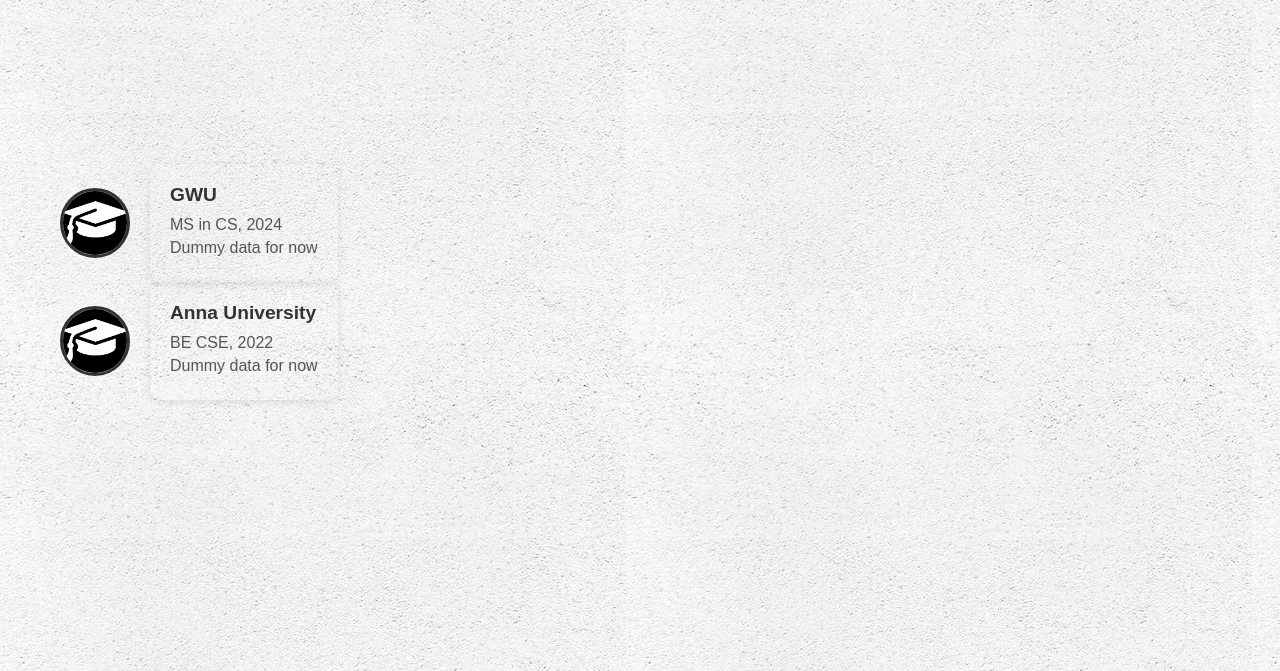
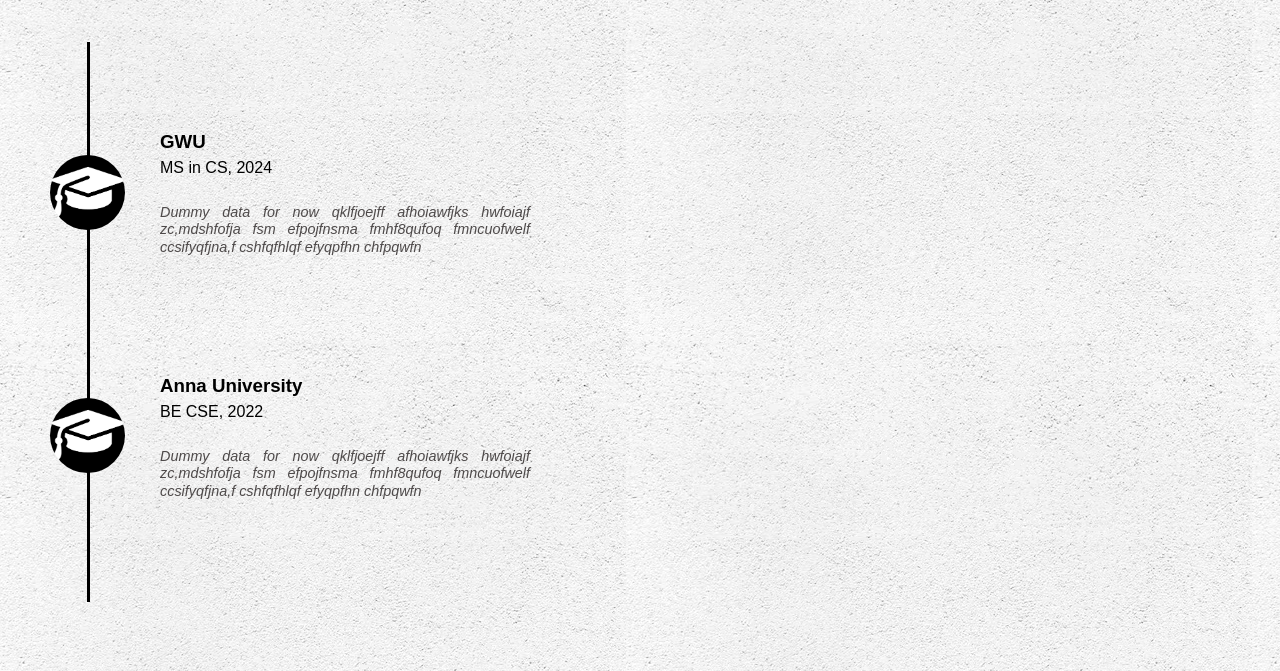
Before and after one commit to Hidhayath-Nisha/Portfolio, a plain HTML site: page education.html in a window 1280 px wide. Shown: the part 86-757 px from the top of the page. Drawn offline with Linux system fonts and the light colour scheme.

Commit message:
Commit for timeling theme in education section

```diff
--- a/education.html
+++ b/education.html
@@ -30,24 +30,28 @@
     </ul>
   </nav>
   </section>
-    <section class="timeline">
+  <div class="timeline-container">
+    <!-- Vertical Line -->
+    <div class="vertical-line"></div>
     <div class="timeline-content">
-            <img src="degree.png" alt="First Education" class="timeline-img">
+        <img src="degree.png" alt="GWU" class="timeline-img">
         <div class="timeline-text">
             <h3>GWU</h3>
-              <p>MS in CS, 2024</p>
-              <p>Dummy data for now</p>
+            <p>MS in CS, 2024</p><br>
+            <p class="edu-desc">Dummy data for now qklfjoejff afhoiawfjks hwfoiajf zc,mdshfofja fsm efpojfnsma fmhf8qufoq fmncuofwelf  ccsifyqfjna,f cshfqfhlqf efyqpfhn chfpqwfn </p>
           </div>
     </div>
+    <br>
+    <br>
     <div class="timeline-content">
-            <img src="degree.png" alt="Second Education" class="timeline-img">
+        <img src="degree.png" alt="Anna University" class="timeline-img">
         <div class="timeline-text">
             <h3>Anna University</h3>
-              <p>BE CSE, 2022</p>
-              <p>Dummy data for now</p>
+            <p>BE CSE, 2022</p><br>
+            <p class="edu-desc">Dummy data for now qklfjoejff afhoiawfjks hwfoiajf zc,mdshfofja fsm efpojfnsma fmhf8qufoq fmncuofwelf  ccsifyqfjna,f cshfqfhlqf efyqpfhn chfpqwfn </p>
           </div>
     </div>
-      </section>
+</div>
   <section>
 
   <div class="social-icons">
--- a/styles.css
+++ b/styles.css
@@ -166,71 +166,93 @@
   right: 14rem;
 }
 
-.timeline {
+.timeline-container {
+  position: relative;
   display: flex;
   flex-direction: column;
-  align-items: center;
-  padding-top: 250px;
-  padding-left: 40px;
-  position: fixed;
+  align-items: flex-start;
+  justify-content: center;
   width: 100%;
+  max-width: 800px;
+  height: 100vh;
+  padding-left: 50px;
 }
 
-.timeline-item {
-  display: flex;
-  justify-content: center;
-  margin: 40px 0;
-  position: relative;
-  width: 100%;
+.vertical-line {
+  position: absolute;
+  left: 87px;
+  top: 8rem;
+  bottom:7rem;
+  width: 3px;
+  background-color: black;
+  z-index: 0;
+  height: auto;
 }
 
 .timeline-content {
   display: flex;
-  justify-content: flex-start;
   align-items: center;
+  margin: 30px 0;
+  position: relative;
   width: 100%;
-  position: relative;
-  flex-direction: row;
+  z-index: 1;
 }
 
-/*.timeline::before {
-  content: "";
-  position: absolute;
-  left: 50%;
-  top: 0;
-  height: 100%;
-  width: 2px;
-  background-color: #333;
-  transform: translateX(-50%);
-  z-index: 1;
-}
-*/
 .timeline-img {
-  width: 70px;
-  height: 70px;
+  width: 75px;
+  height: 75px;
   border-radius: 50%;
-  border: 3px solid #333;
-  object-fit: cover;
-  margin: 0 20px;
-  z-index: 2;
+  object-fit:cover;
+  margin-right: 20px;
 }
 
-
 .timeline-text {
-  padding: 20px;
-  border-radius: 10px;
-  box-shadow: 0 2px 8px rgba(0, 0, 0, 0.1);
-  z-index: 2;
+  padding: 10px 15px;
+  line-height: 1.5;
+  flex: 1;
+  max-width: 400px;
 }
 
-.timeline-text h3 {
-  margin: 0 0 10px;
-  font-size: 1.2rem;
-  color: #333;
+.edu-desc{
+  line-height: 1.2;
+  font-weight: lighter;
+  font-size: 0.9rem;
+  font-style: italic;
+  flex: 1;
+  font-weight: 100;
+  text-align: justify;
+  max-width: 500px;
+  color: #4e4a4a;
 }
 
-.timeline-text p {
-  margin: 5px 0;
-  font-size: 1rem;
-  color: #555;
+@media (max-width: 768px) {
+  body {
+      flex-direction: column;
+      align-items: flex-start;
+  }
+
+  .timeline-container {
+      padding-left: 20px;
+      max-width: 100%;
+  }
+
+  .vertical-line {
+      left: 40px;
+  }
+
+  .timeline-content {
+      flex-direction: column;
+      align-items: flex-start;
+  }
+
+  .timeline-img {
+      margin: 0 0 10px 0;
+  }
+
+  .timeline-text {
+      max-width: 100%;
+  }
+  .edu-desc{
+    max-width: 100%;
+  }
 }
```
Also changed, not shown: temp.html (deleted, +0 -16 lines). Lines whose indentation alone changed are shown as unchanged.
